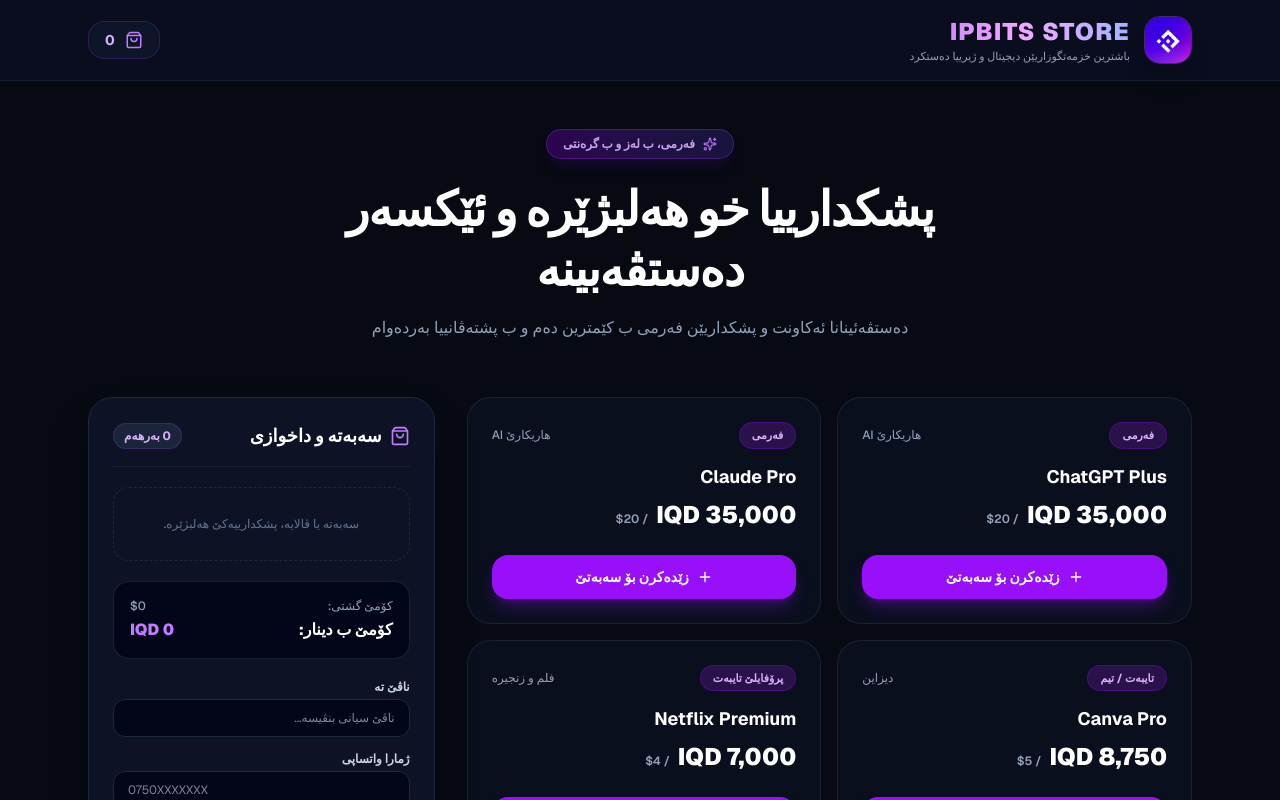
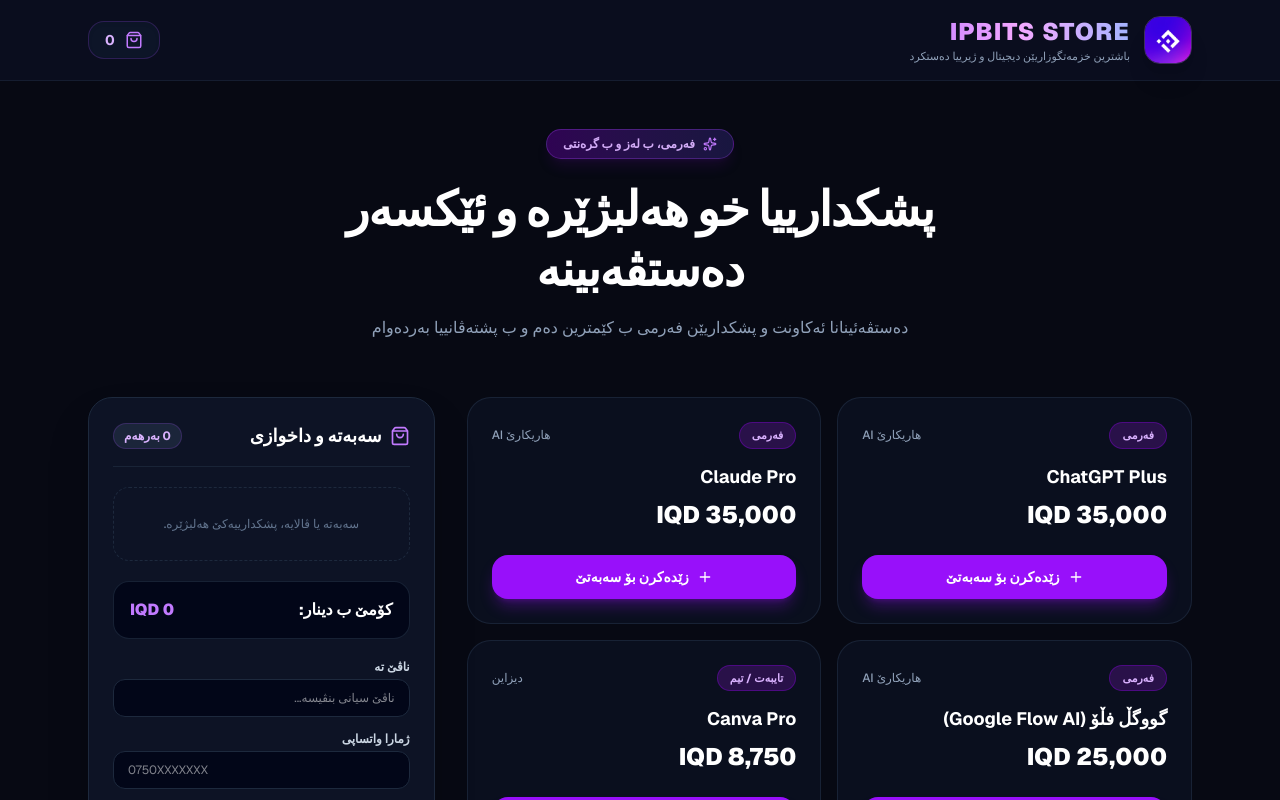
Before and after one commit to ipbits/IPBITS-STORE, a Next.js app: page / in a window 1280 px wide. Shown: the top 800 px of the page. Built offline with nearby package versions, Linux system fonts and the light colour scheme.

Commit message:
show IQD only and add Google Flow, Apple Music, and PayPal services

```diff
--- a/src/app/page.js
+++ b/src/app/page.js
@@ -15,27 +15,21 @@ const IPBitsLogo = () => (
 );
 
 // -------------------------------------------------------------
-// نرخی گۆڕینەوەی دۆلار بۆ دینار (سیکا کوردستانێ + پەرژینێ ئەمانێ)
-const EXCHANGE_RATE = 1750;
-
-// لیستا بەرهەم و پشکدارییان (نرخ ب دۆلارە و دینار ب ئۆتۆماتیک دهێتە هەژمارتن)
-const RAW_PRODUCTS = [
-  { id: 'chatgpt', name: 'ChatGPT Plus', priceUSD: 20, category: 'هاریکارێ AI', badge: 'فەرمی' },
-  { id: 'claude', name: 'Claude Pro', priceUSD: 20, category: 'هاریکارێ AI', badge: 'فەرمی' },
-  { id: 'canva', name: 'Canva Pro', priceUSD: 5, category: 'دیزاین', badge: 'تایبەت / تیم' },
-  { id: 'netflix', name: 'Netflix Premium', priceUSD: 4, category: 'فلم و زنجیرە', badge: 'پرۆفایلێ تایبەت' },
-  { id: 'elevenlabs', name: 'ElevenLabs AI', priceUSD: 15, category: 'دەنگێ AI', badge: 'فەرمی' },
-  { id: 'kling', name: 'Kling AI Video', priceUSD: 12, category: 'ڤیدیۆیا AI', badge: 'فەرمی' },
+// لیستا بەرهەم و پشکدارییان تنێ ب بهایێ دیناری (IQD)
+const PRODUCTS = [
+  { id: 'chatgpt', name: 'ChatGPT Plus', priceIQD: 35000, category: 'هاریکارێ AI', badge: 'فەرمی' },
+  { id: 'claude', name: 'Claude Pro', priceIQD: 35000, category: 'هاریکارێ AI', badge: 'فەرمی' },
+  { id: 'google_flow', name: 'گووگڵ فڵۆ (Google Flow AI)', priceIQD: 25000, category: 'هاریکارێ AI', badge: 'فەرمی' },
+  { id: 'canva', name: 'Canva Pro', priceIQD: 8750, category: 'دیزاین', badge: 'تایبەت / تیم' },
+  { id: 'apple_music', name: 'ئەپڵ میوزیک (Apple Music)', priceIQD: 7000, category: 'موزیک و دەنگ', badge: 'فەرمی' },
+  { id: 'netflix', name: 'Netflix Premium', priceIQD: 7000, category: 'فلم و زنجیرە', badge: 'پرۆفایلێ تایبەت' },
+  { id: 'elevenlabs', name: 'ElevenLabs AI', priceIQD: 26250, category: 'دەنگێ AI', badge: 'فەرمی' },
+  { id: 'kling', name: 'Kling AI Video', priceIQD: 21000, category: 'ڤیدیۆیا AI', badge: 'فەرمی' },
+  { id: 'paypal_acc', name: 'چێکرنا ئەکاونتێن پەیپال (PayPal)', priceIQD: 20000, category: 'خزمەتگوزاری دارایی', badge: 'تایبەت و پشکنین' },
   // ئۆفەرێن تایبەت (Bundles)
-  { id: 'bundle_ai', name: 'پاکێجا AI VIP (ChatGPT + Claude)', priceUSD: 36, category: 'ئۆفەرێ تایبەت', badge: 'داشکاندن 🔥', isBundle: true },
-  { id: 'bundle_creator', name: 'پاکێجا دروستکەران (Canva + ElevenLabs)', priceUSD: 18, category: 'ئۆفەرێ تایبەت', badge: 'داشکاندن 🔥', isBundle: true }
+  { id: 'bundle_ai', name: 'پاکێجا AI VIP (ChatGPT + Claude)', priceIQD: 63000, category: 'ئۆفەرێ تایبەت', badge: 'داشکاندن 🔥', isBundle: true },
+  { id: 'bundle_creator', name: 'پاکێجا دروستکەران (Canva + ElevenLabs)', priceIQD: 31500, category: 'ئۆفەرێ تایبەت', badge: 'داشکاندن 🔥', isBundle: true }
 ];
-
-// هەژمارتنا بهایێ دیناری ب ئۆتۆماتیک بۆ هەمی بەرهەمان
-const PRODUCTS = RAW_PRODUCTS.map(item => ({
-  ...item,
-  priceIQD: Math.round(item.priceUSD * EXCHANGE_RATE)
-}));
 
 // زانیاریێن ئەکاونتێن پارەدانێ
 const PAYMENT_ACCOUNTS = {
@@ -100,7 +94,6 @@ export default function StorePage() {
     setCart(cart.filter((item) => item.id !== id));
   };
 
-  const totalUSD = cart.reduce((acc, curr) => acc + curr.priceUSD, 0);
   const totalIQD = cart.reduce((acc, curr) => acc + curr.priceIQD, 0);
 
   const copyPaymentNumber = () => {
@@ -147,7 +140,6 @@ export default function StorePage() {
     const orderDetails = {
       ...formData,
       items: cart.map(i => i.name).join(', '),
-      totalUSD,
       totalIQD,
       image: fileBase64 ? { base64: fileBase64, type: fileType } : null
     };
@@ -180,7 +172,7 @@ export default function StorePage() {
 
   const sendToWhatsApp = () => {
     if (!lastOrder) return;
-    const msg = `سڵاڤ، من داخوازییەک تۆمار کر ل IPBITS STORE:%0A%0A👤 ناڤ: ${lastOrder.name}%0A📱 ژمارە: ${lastOrder.phone}%0A📦 پشکداری: ${lastOrder.items}%0A💰 کۆم: ${lastOrder.totalIQD.toLocaleString()} IQD ($${lastOrder.totalUSD})%0A💳 رێکا پارەدانێ: ${lastOrder.paymentMethod}%0A🧾 کۆدێ وەسڵێ: ${lastOrder.transactionId}`;
+    const msg = `سڵاڤ، من داخوازییەک تۆمار کر ل IPBITS STORE:%0A%0A👤 ناڤ: ${lastOrder.name}%0A📱 ژمارە: ${lastOrder.phone}%0A📦 پشکداری: ${lastOrder.items}%0A💰 کۆم: ${lastOrder.totalIQD.toLocaleString()} IQD%0A💳 رێکا پارەدانێ: ${lastOrder.paymentMethod}%0A🧾 کۆدێ وەسڵێ: ${lastOrder.transactionId}`;
     window.open(`https://wa.me/9647504060378?text=${msg}`, '_blank');
   };
 
@@ -263,7 +255,6 @@ export default function StorePage() {
                     <h3 className="text-lg font-bold text-white mb-2">{product.name}</h3>
                     <div className="flex items-row items-baseline gap-2 mb-6">
                       <span className="text-2xl font-black text-white">{product.priceIQD.toLocaleString()} IQD</span>
-                      <span className="text-xs text-slate-400 font-semibold">/ ${product.priceUSD}</span>
                     </div>
                   </div>
 
@@ -352,10 +343,6 @@ export default function StorePage() {
                 )}
 
                 <div className="bg-slate-950/90 p-4 rounded-2xl border border-slate-800/80 mb-5">
-                  <div className="flex justify-between text-xs text-slate-400 mb-1 font-medium">
-                    <span>کۆمێ گشتی:</span>
-                    <span>${totalUSD}</span>
-                  </div>
                   <div className="flex justify-between text-base font-extrabold text-white">
                     <span>کۆمێ ب دینار:</span>
                     <span className="text-purple-400 font-black">{totalIQD.toLocaleString()} IQD</span>
```
